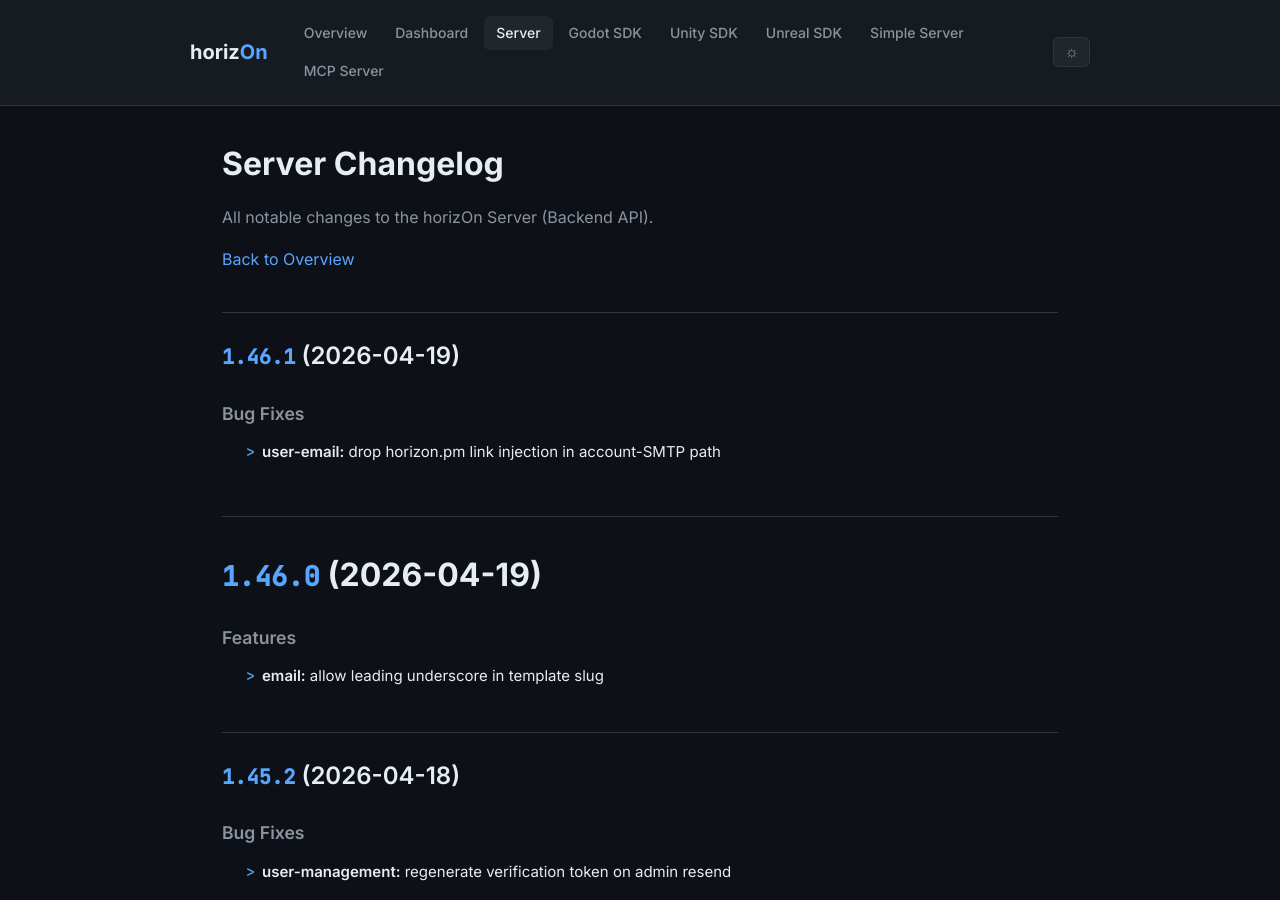
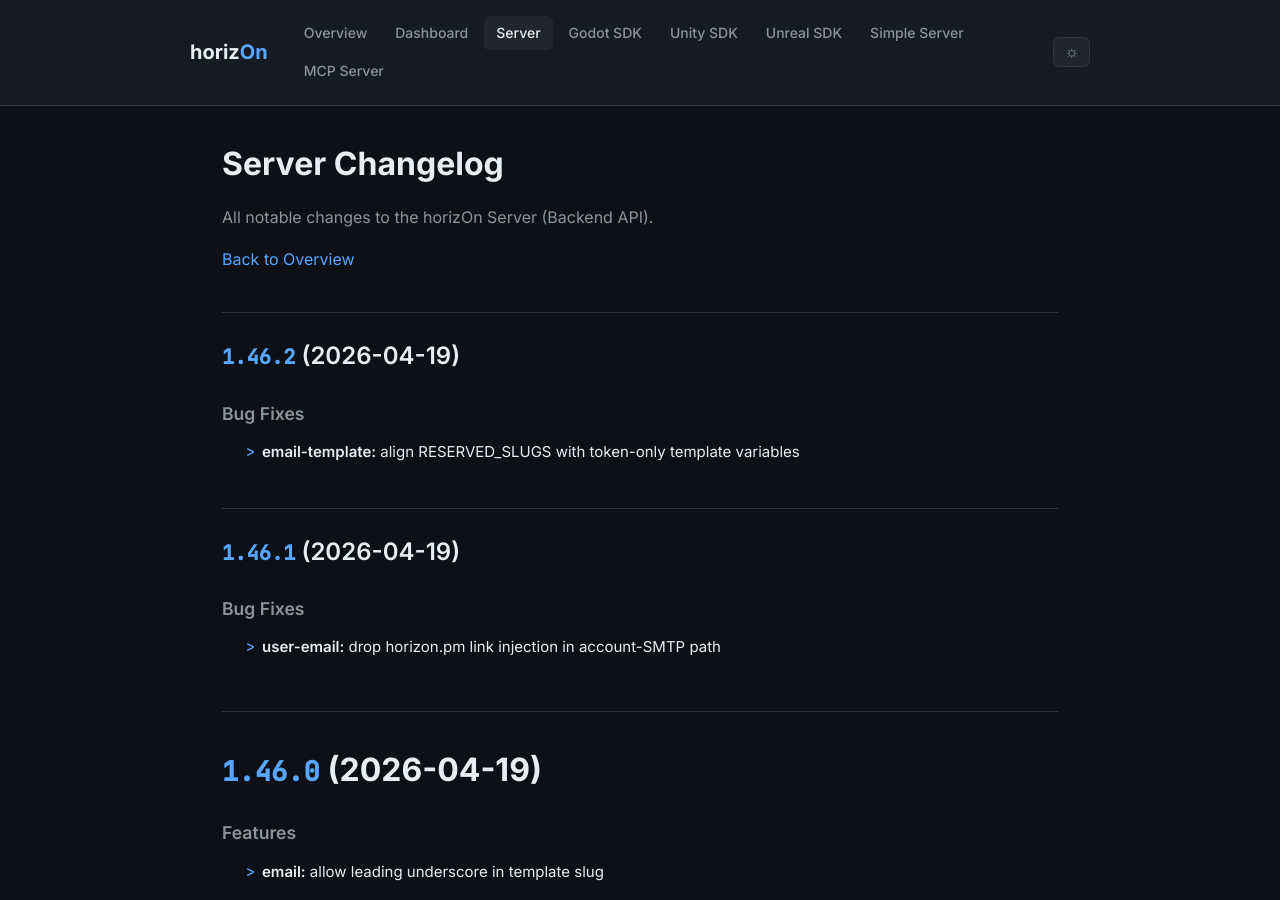
Before and after one commit to ProjectMakersDE/horizOn-Changelog, a Jekyll site: the page built from server-changelog.md, in a window 1280 px wide and 900 px high. Built offline with Jekyll 4.4.1, drawn with Linux system fonts in a browser that asks for light colours.

Commit message:
chore: sync changelogs [skip ci]

```diff
--- a/server-changelog.md
+++ b/server-changelog.md
@@ -8,6 +8,13 @@ title: Server Changelog
 All notable changes to the horizOn Server (Backend API).
 
 [Back to Overview](.)
+
+## [1.46.2](https://github.com/ProjectMakersDE/horizOn-Server/compare/v1.46.1...v1.46.2) (2026-04-19)
+
+
+### Bug Fixes
+
+* **email-template:** align RESERVED_SLUGS with token-only template variables ([ca623e1](https://github.com/ProjectMakersDE/horizOn-Server/commit/ca623e1c35b0c2ca9814d1c35e3b3ba3e526066b))
 
 ## [1.46.1](https://github.com/ProjectMakersDE/horizOn-Server/compare/v1.46.0...v1.46.1) (2026-04-19)
 
```
Also changed, not shown: index.md (+1 -1 lines).
